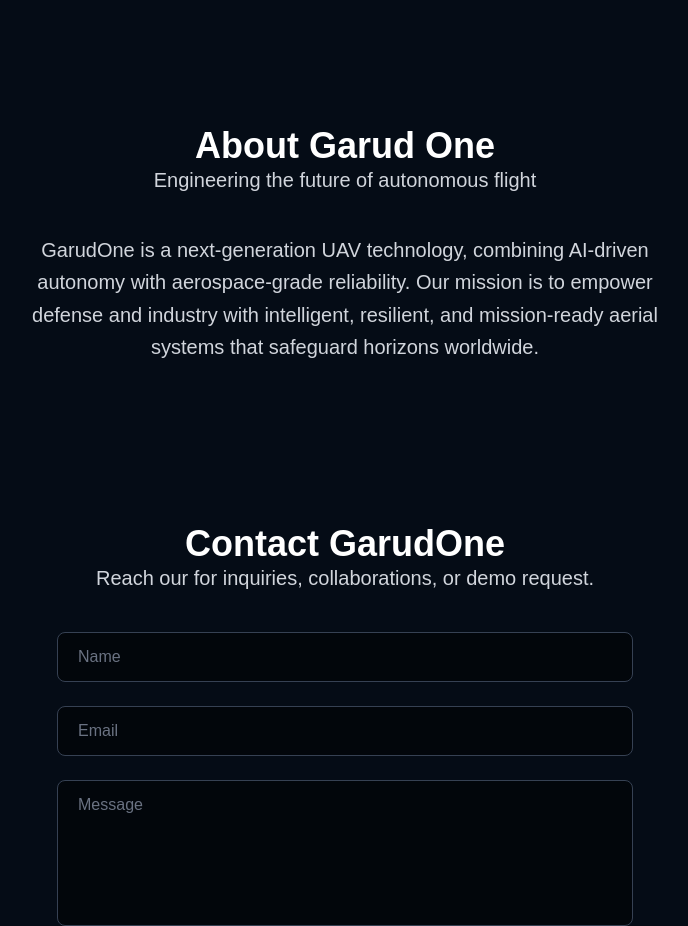
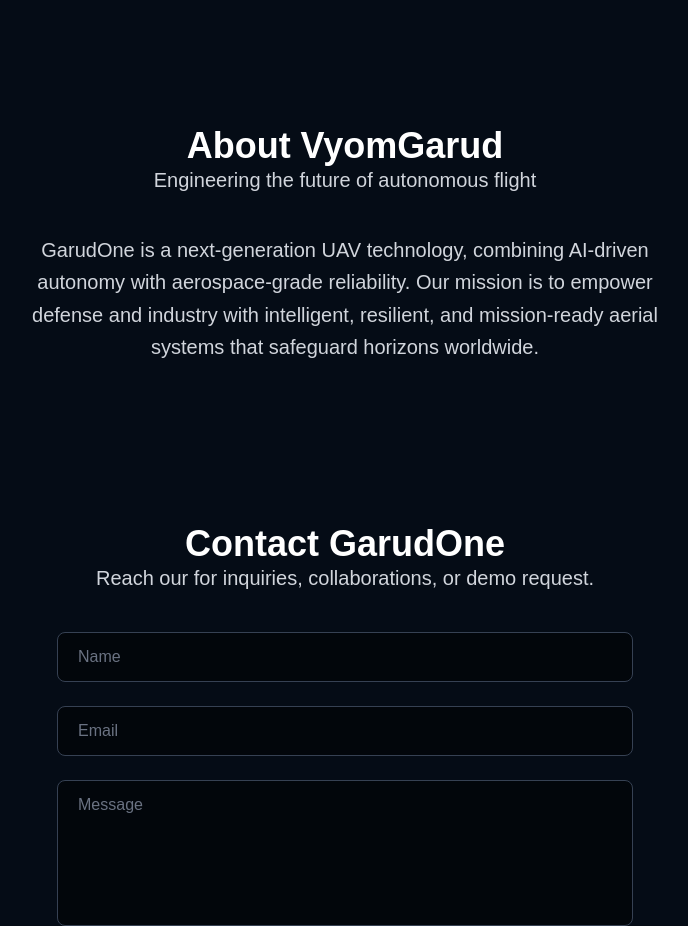
Before and after one commit to shubham-kumar012/vyom-garud, a React (Vite) app: page / in a window 1280 px wide. Shown: the part 2520-3446 px from the top of the page, without its empty margins (295-983 px from the left). Built offline with nearby package versions, Linux system fonts and the light colour scheme.

Commit message:
name changed

```diff
--- a/src/components/sections/About.jsx
+++ b/src/components/sections/About.jsx
@@ -6,7 +6,7 @@
         <section id="About" className="py-20 bg-charcoal text-center px-6">
             <SectionWrapper>
                 <SectionInfo
-                    title={'About Garud One'}
+                    title={'About VyomGarud'}
                     description={'Engineering the future of autonomous flight'}
                 />
 
```
